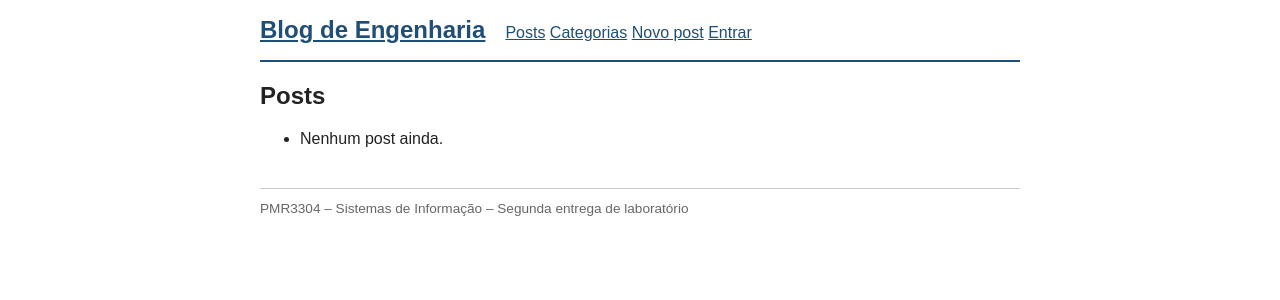
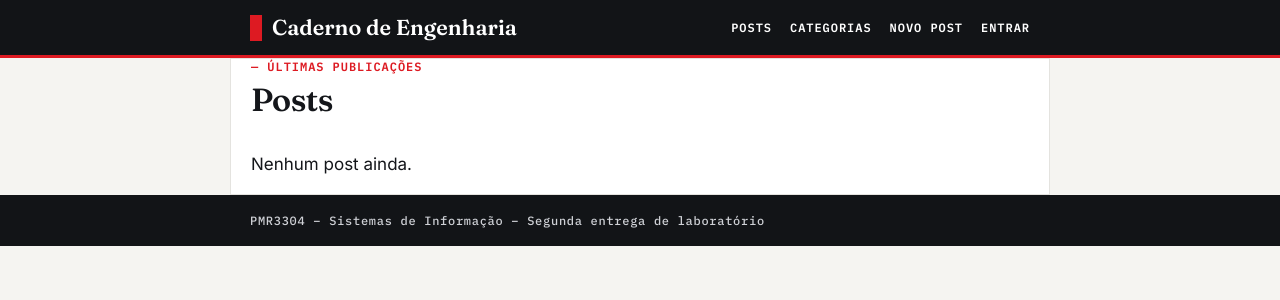
Before and after one commit to viniciusrcarvalho2005-ops/blog-django-pmr3304, a Django app: page / in a window 1280 px wide. Shown: the top 300 px of the page. Run offline with Django 5.2, Linux system fonts and the light colour scheme; data that the repository does not hold is empty.

Commit message:
Identidade visual: cabecalho escuro, destaque vermelho e tipografia serifada

```diff
--- a/templates/base.html
+++ b/templates/base.html
@@ -3,38 +3,100 @@
 <head>
   <meta charset="utf-8">
   <meta name="viewport" content="width=device-width, initial-scale=1">
-  <title>{% block title %}Blog de Engenharia{% endblock %}</title>
+  <title>{% block title %}Caderno de Engenharia{% endblock %}</title>
+  <link rel="preconnect" href="https://fonts.googleapis.com">
+  <link rel="preconnect" href="https://fonts.gstatic.com" crossorigin>
+  <link href="https://fonts.googleapis.com/css2?family=Fraunces:opsz,wght@9..144,600&family=IBM+Plex+Mono:wght@500;600&family=Inter:wght@400;600&display=swap" rel="stylesheet">
   <style>
-    body { font-family: Arial, sans-serif; max-width: 760px; margin: 0 auto; padding: 0 16px; color: #222; }
-    header { border-bottom: 2px solid #1f4e79; padding: 16px 0; display: flex; gap: 20px; align-items: baseline; flex-wrap: wrap; }
-    header h1 { margin: 0; font-size: 1.5em; }
-    a { color: #1f4e79; }
-    .meta { color: #666; font-size: .9em; }
-    .actions a, .actions button { margin-right: 12px; }
-    input[type=text], textarea { width: 100%; box-sizing: border-box; padding: 6px; font: inherit; }
+    :root {
+      --red: #DD1A22; --red-hover: #B9151C;
+      --charcoal: #121417; --charcoal-2: #1C1F24;
+      --ink: #14161A; --ink-soft: #3A3E45; --ink-mute: #6B7077;
+      --paper: #FFFFFF; --paper-2: #F5F4F1; --line: #E4E3DF;
+      --display: 'Fraunces', Georgia, serif;
+      --body: 'Inter', system-ui, 'Segoe UI', sans-serif;
+      --mono: 'IBM Plex Mono', ui-monospace, Consolas, monospace;
+    }
+    * { box-sizing: border-box; }
+    body { margin: 0; background: var(--paper-2); color: var(--ink); font: 17px/1.6 var(--body); }
+    a { color: var(--ink); text-decoration-color: var(--red); text-underline-offset: 3px; }
+    a:hover { color: var(--red); }
+    .wrap { max-width: 820px; margin: 0 auto; padding: 0 20px; }
+
+    header { background: var(--charcoal); border-bottom: 3px solid var(--red); }
+    header .wrap { display: flex; flex-wrap: wrap; align-items: center; justify-content: space-between; gap: 12px; padding-top: 14px; padding-bottom: 14px; }
+    .brand { display: flex; align-items: center; gap: 10px; color: #fff; text-decoration: none; font: 600 1.35rem var(--display); }
+    .brand:hover { color: #fff; }
+    .brand::before { content: ''; width: 12px; height: 26px; background: var(--red); }
+    nav { display: flex; flex-wrap: wrap; align-items: center; gap: 18px; }
+    nav a, nav .who, nav button { font: 600 .75rem var(--mono); letter-spacing: .08em; text-transform: uppercase; color: #fff; text-decoration: none; }
+    nav .who { color: #CFD1D6; }
+    nav a:hover { color: var(--red); }
+    nav form { margin: 0; }
+    nav button { background: none; border: 1px solid #555; padding: 4px 10px; cursor: pointer; }
+    nav button:hover { border-color: var(--red); color: var(--red); }
+
+    main { background: var(--paper); margin: 32px auto; padding: 28px 32px 36px; border: 1px solid var(--line); }
+    h2, h3 { font-family: var(--display); font-weight: 600; letter-spacing: -.015em; line-height: 1.15; }
+    h2 { font-size: 2rem; margin: 0 0 16px; }
+    h3 { font-size: 1.35rem; margin: 32px 0 12px; }
+    .kicker { font: 600 .75rem var(--mono); letter-spacing: .08em; text-transform: uppercase; color: var(--red); margin: 0 0 8px; }
+    .kicker::before { content: '— '; }
+    .kicker a { color: var(--red); text-decoration: none; }
+    .kicker a:hover { text-decoration: underline; }
+    .meta { font: 500 .8rem var(--mono); color: var(--ink-mute); letter-spacing: .04em; }
+    .lead { color: var(--ink-soft); }
+
+    .post-list { list-style: none; padding: 0; margin: 0; }
+    .post-list li { border-top: 1px solid var(--line); padding: 16px 0; }
+    .post-list li:first-child { border-top: 0; }
+    .post-list a { font: 600 1.3rem/1.25 var(--display); text-decoration: none; }
+    .post-list .meta { display: block; margin-top: 4px; }
+
+    .actions { display: flex; flex-wrap: wrap; align-items: center; gap: 14px; margin-top: 24px; }
+    .actions a { font: 600 .75rem var(--mono); letter-spacing: .08em; text-transform: uppercase; }
+    button[type=submit], .btn { background: var(--red); color: #fff; border: 0; padding: 10px 18px; font: 600 .8rem var(--mono); letter-spacing: .08em; text-transform: uppercase; cursor: pointer; }
+    button[type=submit]:hover { background: var(--red-hover); }
+    nav button[type=submit] { background: none; padding: 4px 10px; }
+
+    label { font: 600 .75rem var(--mono); letter-spacing: .08em; text-transform: uppercase; color: var(--ink-soft); }
+    input[type=text], input[type=password], textarea { width: 100%; padding: 10px; margin-top: 6px; font: 1rem var(--body); border: 1px solid #C9C8C3; background: var(--paper); }
+    input:focus, textarea:focus { outline: 2px solid var(--red); border-color: transparent; }
     textarea { min-height: 200px; }
-    .comment { border-left: 3px solid #ccc; padding-left: 10px; margin: 12px 0; }
-    footer { border-top: 1px solid #ccc; margin-top: 40px; padding: 12px 0; color: #666; font-size: .85em; }
+    .helptext, .errorlist { font-size: .85rem; color: var(--ink-mute); }
+    .errorlist { color: var(--red); }
+
+    .comment { border-left: 3px solid var(--red); background: var(--paper-2); padding: 10px 14px; margin: 14px 0; }
+    .comment p { margin: 4px 0; }
+
+    footer { background: var(--charcoal); color: #CFD1D6; font: 500 .75rem var(--mono); letter-spacing: .06em; }
+    footer .wrap { padding-top: 18px; padding-bottom: 18px; }
+
+    @media (max-width: 600px) { main { padding: 20px 16px; margin: 16px 0; border-left: 0; border-right: 0; } h2 { font-size: 1.6rem; } }
   </style>
 </head>
 <body>
   <header>
-    <h1><a href="{% url 'post_list' %}">Blog de Engenharia</a></h1>
+    <div class="wrap">
+      <a class="brand" href="{% url 'post_list' %}">Caderno de Engenharia</a>
       <nav>
         <a href="{% url 'post_list' %}">Posts</a>
         <a href="{% url 'category_list' %}">Categorias</a>
         <a href="{% url 'post_create' %}">Novo post</a>
         {% if user.is_authenticated %}
-        <span class="meta">Olá, {{ user.username }}</span>
-        <form method="post" action="{% url 'logout' %}" style="display:inline">{% csrf_token %}<button type="submit">Sair</button></form>
+          <span class="who">Olá, {{ user.username }}</span>
+          <form method="post" action="{% url 'logout' %}">{% csrf_token %}<button type="submit">Sair</button></form>
         {% else %}
           <a href="{% url 'login' %}">Entrar</a>
         {% endif %}
       </nav>
+    </div>
   </header>
-  <main>
+  <main class="wrap">
     {% block content %}{% endblock %}
   </main>
-  <footer>PMR3304 – Sistemas de Informação – Segunda entrega de laboratório</footer>
+  <footer>
+    <div class="wrap">PMR3304 – Sistemas de Informação – Segunda entrega de laboratório</div>
+  </footer>
 </body>
 </html>
--- a/templates/blog/category_list.html
+++ b/templates/blog/category_list.html
@@ -1,11 +1,12 @@
 {% extends 'base.html' %}
 {% block content %}
+  <p class="kicker">Explorar</p>
   <h2>Categorias</h2>
-  <ul>
+  <ul class="post-list">
     {% for category in category_list %}
       <li>
         <a href="{% url 'category_detail' category.pk %}">{{ category.name }}</a>
-        <span class="meta">– {{ category.posts.count }} post(s)</span>
+        <span class="meta">{{ category.posts.count }} post(s) · {{ category.description }}</span>
       </li>
     {% empty %}
       <li>Nenhuma categoria cadastrada.</li>
--- a/templates/blog/post_confirm_delete.html
+++ b/templates/blog/post_confirm_delete.html
@@ -1,5 +1,6 @@
 {% extends 'base.html' %}
 {% block content %}
+  <p class="kicker">Confirmação</p>
   <h2>Remover post</h2>
   <p>Tem certeza de que deseja remover o post "<strong>{{ post.title }}</strong>"?</p>
   <form method="post">
--- a/templates/blog/post_list.html
+++ b/templates/blog/post_list.html
@@ -1,16 +1,18 @@
 {% extends 'base.html' %}
 {% block content %}
   {% if category %}
-    <h2>Categoria: {{ category.name }}</h2>
-    <p class="meta">{{ category.description }}</p>
+    <p class="kicker">Categoria</p>
+    <h2>{{ category.name }}</h2>
+    <p class="lead">{{ category.description }}</p>
   {% else %}
+    <p class="kicker">Últimas publicações</p>
     <h2>Posts</h2>
   {% endif %}
-  <ul>
+  <ul class="post-list">
     {% for post in post_list %}
       <li>
         <a href="{% url 'post_detail' post.pk %}">{{ post.title }}</a>
-        <span class="meta">– {{ post.posted_at|date:"d/m/Y H:i" }}</span>
+        <span class="meta">{{ post.posted_at|date:"d/m/Y · H:i" }}</span>
       </li>
     {% empty %}
       <li>Nenhum post ainda.</li>
```
Also changed, not shown: templates/blog/post_detail.html (+9 -9 lines), README.md. Lines whose indentation alone changed are shown as unchanged.
